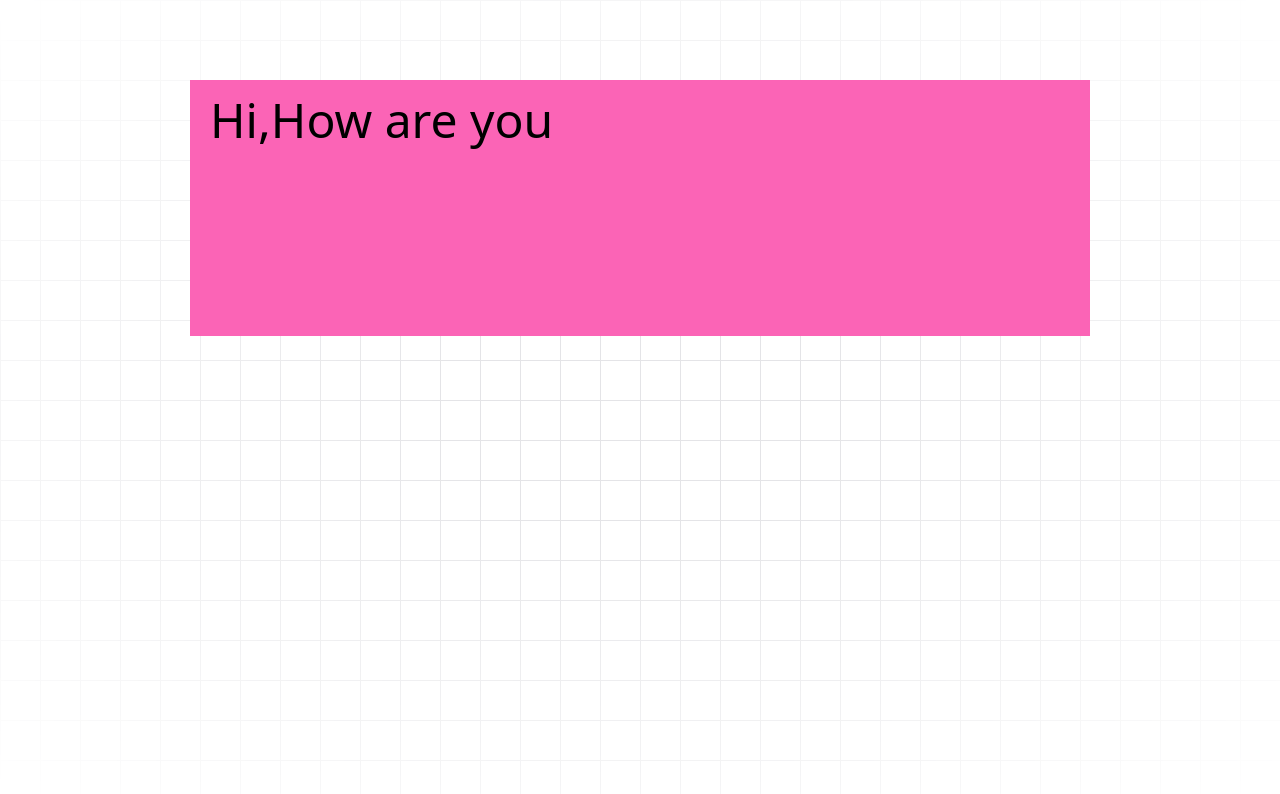
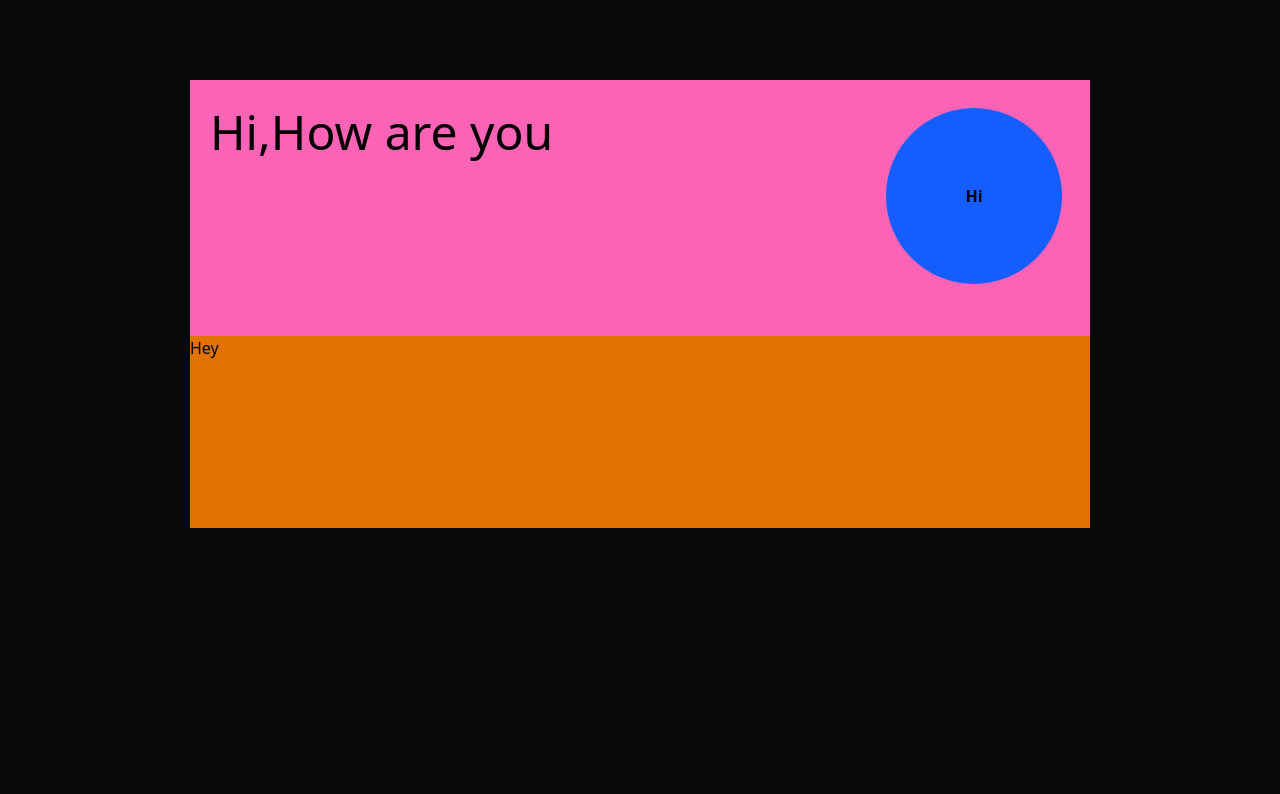
Before and after one commit to Arin-Chandrakar/Portfolio, a React (Vite) app: page / in a window 1280 px wide. Shown: the top 794 px of the page. Built offline with nearby package versions, Linux system fonts and the light colour scheme.

Commit message:
about Me

```diff
--- a/src/App.css
+++ b/src/App.css
@@ -1 +1,9 @@
 @import "tailwindcss";
+
+html,body{
+    margin:0;;
+    padding: 0;
+    height: 100%;
+    background-color: #08090a;
+
+}
--- a/src/App.jsx
+++ b/src/App.jsx
@@ -4,24 +4,44 @@ import { GridBackgroundDemo } from './components/BackgroundGrid'
 function App() {
   return(
     <Background/>
+
   )
 }
 
 function Background(){
   return(
     <div>
-      <GridBackgroundDemo/>
+      {/* <GridBackgroundDemo/> */}
+      <NameIntro/>
       <AboutMe/>
+
+    </div>
+  )
+}
+
+function NameIntro(){
+  return(
+    <div className='bg-pink-400 h-64 w-[900px] mx-auto mt-20 flex flex-row justify-between'>
+      <h1 className='text-5xl pl-5 mt-7 h-1.5'>Hi,How are you</h1>
+      <FaceCircle/>
     </div>
   )
 }
 
 function AboutMe(){
   return(
-    <div className='relative bg-pink-400 h-64 w-[900px] mx-auto mt-20'>
-      <h1 className='text-5xl pl-5 pt-4 h-1.5 '>Hi,How are you</h1>
+    <div className='bg-amber-600 h-48 w-[900px] mx-auto'>
+      Hey
     </div>
   )
 }
 
+function FaceCircle(){
+    return(
+        <div className='bg-blue-600 w-44 h-44 rounded-full mt-7 mr-7 flex items-center justify-center font-bold'>
+          Hi
+        </div>
+    )
+}
+
 export default App
--- /dev/null
+++ b/src/components/FaceCircle.jsx
@@ -0,0 +1,7 @@
+export function FaceCircel(){
+    return(
+        <div>
+
+        </div>
+    )
+}
```
